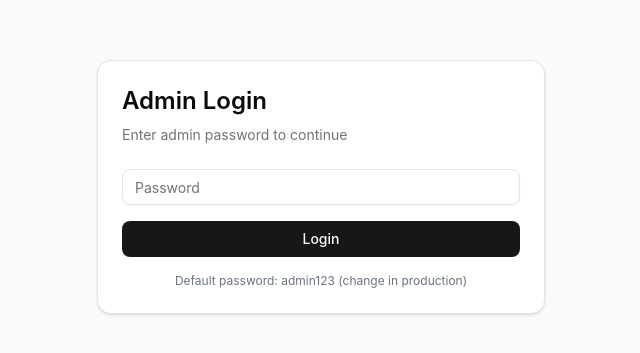
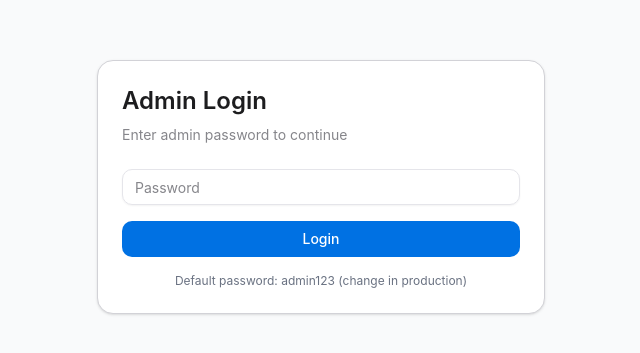
Before and after one commit to felix1200/datamatch, a Next.js app: page /admin in a window 1280 px wide. Shown: the part 213-566 px from the top of the page, without its empty margins (319-959 px from the left). Built offline with nearby package versions, Linux system fonts and the light colour scheme.

Commit message:
feat: redesign entire UI with Apple-inspired design language
Coze-Commit-Type: user
Coze-User-ID: 2591975774889463
Coze-Conversation-ID: 10932983

```diff
--- a/src/app/globals.css
+++ b/src/app/globals.css
@@ -6,120 +6,57 @@
 @theme inline {
   --color-background: var(--background);
   --color-foreground: var(--foreground);
-  --color-sidebar-ring: var(--sidebar-ring);
-  --color-sidebar-border: var(--sidebar-border);
-  --color-sidebar-accent-foreground: var(--sidebar-accent-foreground);
-  --color-sidebar-accent: var(--sidebar-accent);
-  --color-sidebar-primary-foreground: var(--sidebar-primary-foreground);
-  --color-sidebar-primary: var(--sidebar-primary);
-  --color-sidebar-foreground: var(--sidebar-foreground);
-  --color-sidebar: var(--sidebar);
-  --color-chart-5: var(--chart-5);
-  --color-chart-4: var(--chart-4);
-  --color-chart-3: var(--chart-3);
-  --color-chart-2: var(--chart-2);
-  --color-chart-1: var(--chart-1);
+  --color-card: var(--card);
+  --color-card-foreground: var(--card-foreground);
+  --color-popover: var(--popover);
+  --color-popover-foreground: var(--popover-foreground);
+  --color-primary: var(--primary);
+  --color-primary-foreground: var(--primary-foreground);
+  --color-secondary: var(--secondary);
+  --color-secondary-foreground: var(--secondary-foreground);
+  --color-muted: var(--muted);
+  --color-muted-foreground: var(--muted-foreground);
+  --color-accent: var(--accent);
+  --color-accent-foreground: var(--accent-foreground);
+  --color-destructive: var(--destructive);
+  --color-border: var(--border);
+  --color-input: var(--input);
   --color-ring: var(--ring);
-  --color-input: var(--input);
-  --color-border: var(--border);
-  --color-destructive: var(--destructive);
-  --color-accent-foreground: var(--accent-foreground);
-  --color-accent: var(--accent);
-  --color-muted-foreground: var(--muted-foreground);
-  --color-muted: var(--muted);
-  --color-secondary-foreground: var(--secondary-foreground);
-  --color-secondary: var(--secondary);
-  --color-primary-foreground: var(--primary-foreground);
-  --color-primary: var(--primary);
-  --color-popover-foreground: var(--popover-foreground);
-  --color-popover: var(--popover);
-  --color-card-foreground: var(--card-foreground);
-  --color-card: var(--card);
   --radius-sm: calc(var(--radius) - 4px);
   --radius-md: calc(var(--radius) - 2px);
   --radius-lg: var(--radius);
   --radius-xl: calc(var(--radius) + 4px);
   --radius-2xl: calc(var(--radius) + 8px);
   --radius-3xl: calc(var(--radius) + 12px);
-  --radius-4xl: calc(var(--radius) + 16px);
   --font-sans:
-    'Inter', ui-sans-serif, system-ui, -apple-system, BlinkMacSystemFont,
-    'Segoe UI', Roboto, 'Helvetica Neue', Arial, sans-serif;
+    -apple-system, BlinkMacSystemFont, 'SF Pro Display', 'SF Pro Text',
+    'Helvetica Neue', 'Inter', ui-sans-serif, system-ui, sans-serif;
   --font-mono:
-    ui-monospace, SFMono-Regular, Menlo, Monaco, Consolas, 'Liberation Mono',
-    'Courier New', monospace;
-  --font-serif:
-    'Noto Serif SC', 'Songti SC', 'SimSun', ui-serif, Georgia, Cambria,
-    'Times New Roman', Times, serif;
+    'SF Mono', ui-monospace, SFMono-Regular, Menlo, Monaco, Consolas, monospace;
 }
 
 :root {
-  --radius: 0.625rem;
-  --background: oklch(1 0 0);
-  --foreground: oklch(0.145 0 0);
-  --card: oklch(1 0 0);
-  --card-foreground: oklch(0.145 0 0);
-  --popover: oklch(1 0 0);
-  --popover-foreground: oklch(0.145 0 0);
-  --primary: oklch(0.205 0 0);
-  --primary-foreground: oklch(0.985 0 0);
-  --secondary: oklch(0.97 0 0);
-  --secondary-foreground: oklch(0.205 0 0);
-  --muted: oklch(0.97 0 0);
-  --muted-foreground: oklch(0.556 0 0);
-  --accent: oklch(0.97 0 0);
-  --accent-foreground: oklch(0.205 0 0);
-  --destructive: oklch(0.577 0.245 27.325);
-  --border: oklch(0.922 0 0);
-  --input: oklch(0.922 0 0);
-  --ring: oklch(0.708 0 0);
-  --chart-1: oklch(0.646 0.222 41.116);
-  --chart-2: oklch(0.6 0.118 184.704);
-  --chart-3: oklch(0.398 0.07 227.392);
-  --chart-4: oklch(0.828 0.189 84.429);
-  --chart-5: oklch(0.769 0.188 70.08);
-  --sidebar: oklch(0.985 0 0);
-  --sidebar-foreground: oklch(0.145 0 0);
-  --sidebar-primary: oklch(0.205 0 0);
-  --sidebar-primary-foreground: oklch(0.985 0 0);
-  --sidebar-accent: oklch(0.97 0 0);
-  --sidebar-accent-foreground: oklch(0.205 0 0);
-  --sidebar-border: oklch(0.922 0 0);
-  --sidebar-ring: oklch(0.708 0 0);
-}
+  --radius: 0.75rem;
 
-.dark {
-  --background: oklch(0.145 0 0);
-  --foreground: oklch(0.985 0 0);
-  --card: oklch(0.205 0 0);
-  --card-foreground: oklch(0.985 0 0);
-  --popover: oklch(0.205 0 0);
-  --popover-foreground: oklch(0.985 0 0);
-  --primary: oklch(0.922 0 0);
-  --primary-foreground: oklch(0.205 0 0);
-  --secondary: oklch(0.269 0 0);
-  --secondary-foreground: oklch(0.985 0 0);
-  --muted: oklch(0.269 0 0);
-  --muted-foreground: oklch(0.708 0 0);
-  --accent: oklch(0.269 0 0);
-  --accent-foreground: oklch(0.985 0 0);
-  --destructive: oklch(0.704 0.191 22.216);
-  --border: oklch(1 0 0 / 10%);
-  --input: oklch(1 0 0 / 15%);
-  --ring: oklch(0.556 0 0);
-  --chart-1: oklch(0.488 0.243 264.376);
-  --chart-2: oklch(0.696 0.17 162.48);
-  --chart-3: oklch(0.769 0.188 70.08);
-  --chart-4: oklch(0.627 0.265 303.9);
-  --chart-5: oklch(0.645 0.246 16.439);
-  --sidebar: oklch(0.205 0 0);
-  --sidebar-foreground: oklch(0.985 0 0);
-  --sidebar-primary: oklch(0.488 0.243 264.376);
-  --sidebar-primary-foreground: oklch(0.985 0 0);
-  --sidebar-accent: oklch(0.269 0 0);
-  --sidebar-accent-foreground: oklch(0.985 0 0);
-  --sidebar-border: oklch(1 0 0 / 10%);
-  --sidebar-ring: oklch(0.556 0 0);
+  /* Apple-inspired light theme */
+  --background: #fbfbfd;
+  --foreground: #1d1d1f;
+  --card: #ffffff;
+  --card-foreground: #1d1d1f;
+  --popover: #ffffff;
+  --popover-foreground: #1d1d1f;
+  --primary: #0071e3;
+  --primary-foreground: #ffffff;
+  --secondary: #f5f5f7;
+  --secondary-foreground: #1d1d1f;
+  --muted: #f5f5f7;
+  --muted-foreground: #86868b;
+  --accent: #f5f5f7;
+  --accent-foreground: #1d1d1f;
+  --destructive: #ff3b30;
+  --border: #d2d2d7;
+  --input: #e5e5ea;
+  --ring: #0071e3;
 }
 
 @layer base {
@@ -128,9 +65,118 @@
   }
   body {
     @apply bg-background text-foreground;
+    -webkit-font-smoothing: antialiased;
+    -moz-osx-font-smoothing: grayscale;
+    font-feature-settings: 'kern' 1, 'liga' 1;
+    text-rendering: optimizeLegibility;
   }
 }
 
 body {
   @apply font-sans;
 }
+
+/* Apple-style glassmorphism */
+.glass {
+  background: rgba(255, 255, 255, 0.72);
+  backdrop-filter: blur(20px) saturate(180%);
+  -webkit-backdrop-filter: blur(20px) saturate(180%);
+}
+
+.glass-subtle {
+  background: rgba(255, 255, 255, 0.6);
+  backdrop-filter: blur(12px) saturate(150%);
+  -webkit-backdrop-filter: blur(12px) saturate(150%);
+}
+
+/* Apple-style card shadow */
+.shadow-apple {
+  box-shadow:
+    0 0 0 0.5px rgba(0, 0, 0, 0.03),
+    0 2px 4px rgba(0, 0, 0, 0.04),
+    0 12px 24px rgba(0, 0, 0, 0.06);
+}
+
+.shadow-apple-lg {
+  box-shadow:
+    0 0 0 0.5px rgba(0, 0, 0, 0.03),
+    0 4px 8px rgba(0, 0, 0, 0.04),
+    0 24px 48px rgba(0, 0, 0, 0.08);
+}
+
+/* Apple-style hover lift */
+.hover-lift {
+  transition: transform 0.3s cubic-bezier(0.25, 0.1, 0.25, 1),
+    box-shadow 0.3s cubic-bezier(0.25, 0.1, 0.25, 1);
+}
+.hover-lift:hover {
+  transform: translateY(-2px);
+  box-shadow:
+    0 0 0 0.5px rgba(0, 0, 0, 0.03),
+    0 8px 16px rgba(0, 0, 0, 0.06),
+    0 24px 48px rgba(0, 0, 0, 0.08);
+}
+
+/* Apple-style button press */
+.btn-press {
+  transition: transform 0.15s ease;
+}
+.btn-press:active {
+  transform: scale(0.97);
+}
+
+/* Smooth scroll */
+html {
+  scroll-behavior: smooth;
+}
+
+/* Custom scrollbar - Apple style */
+::-webkit-scrollbar {
+  width: 8px;
+  height: 8px;
+}
+::-webkit-scrollbar-track {
+  background: transparent;
+}
+::-webkit-scrollbar-thumb {
+  background: #d1d1d6;
+  border-radius: 4px;
+}
+::-webkit-scrollbar-thumb:hover {
+  background: #a1a1a6;
+}
+
+/* Apple-style focus ring */
+*:focus-visible {
+  outline: 2px solid var(--primary);
+  outline-offset: 2px;
+  border-radius: 4px;
+}
+
+/* Fade in animation */
+@keyframes fadeIn {
+  from {
+    opacity: 0;
+    transform: translateY(8px);
+  }
+  to {
+    opacity: 1;
+    transform: translateY(0);
+  }
+}
+
+.animate-fade-in {
+  animation: fadeIn 0.5s cubic-bezier(0.25, 0.1, 0.25, 1) forwards;
+}
+
+/* Stagger children animation */
+.stagger-children > * {
+  opacity: 0;
+  animation: fadeIn 0.4s cubic-bezier(0.25, 0.1, 0.25, 1) forwards;
+}
+.stagger-children > *:nth-child(1) { animation-delay: 0ms; }
+.stagger-children > *:nth-child(2) { animation-delay: 60ms; }
+.stagger-children > *:nth-child(3) { animation-delay: 120ms; }
+.stagger-children > *:nth-child(4) { animation-delay: 180ms; }
+.stagger-children > *:nth-child(5) { animation-delay: 240ms; }
+.stagger-children > *:nth-child(6) { animation-delay: 300ms; }
--- a/src/app/layout.tsx
+++ b/src/app/layout.tsx
@@ -79,7 +79,7 @@ export default function RootLayout({
 
   return (
     <html lang="en">
-      <body className={`antialiased`}>
+      <body className="antialiased font-sans">
         <script
           type="application/ld+json"
           dangerouslySetInnerHTML={{ __html: JSON.stringify(jsonLd) }}
```
Also changed, not shown: src/app/page.tsx (+130 -140 lines).
